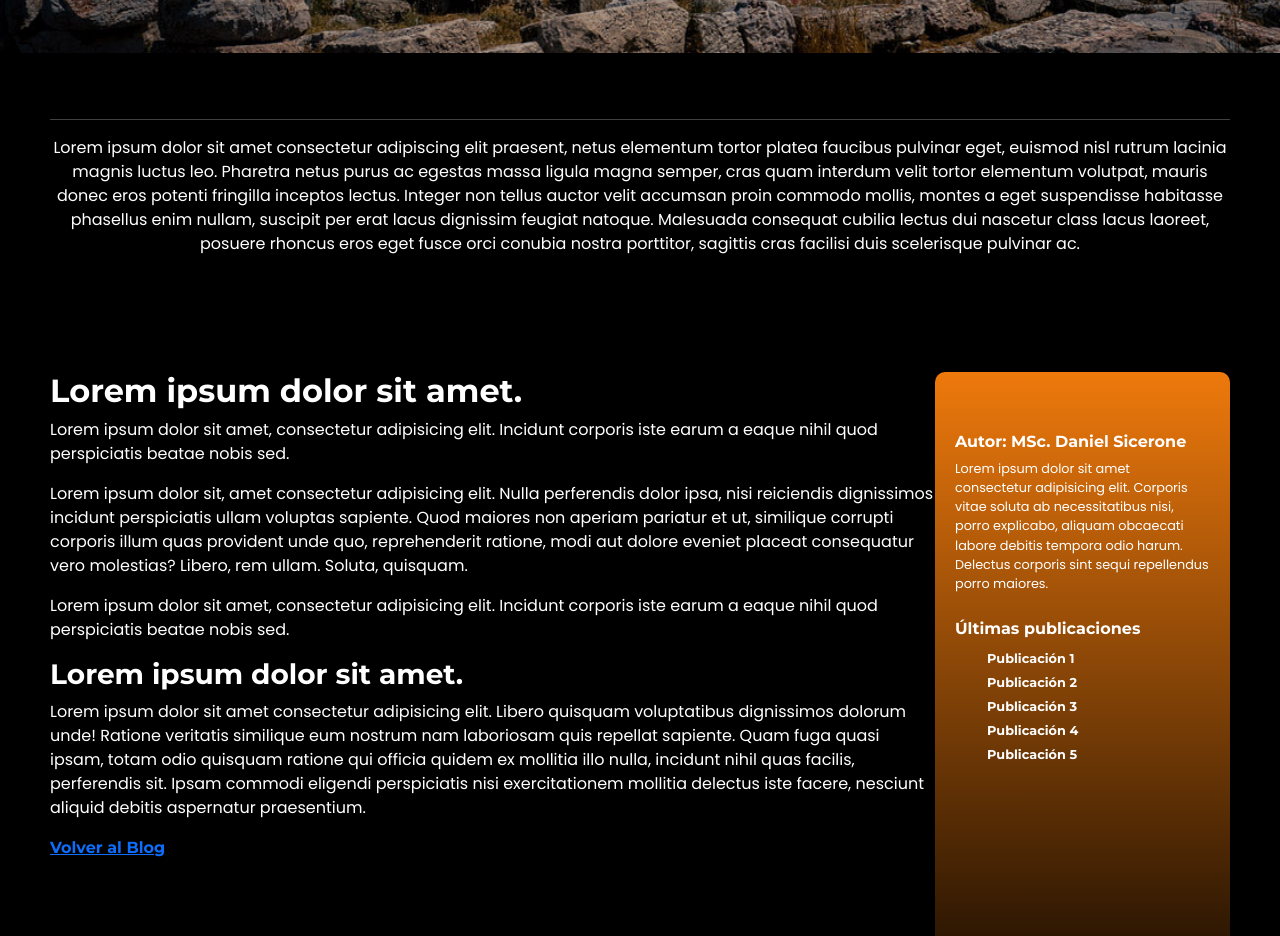
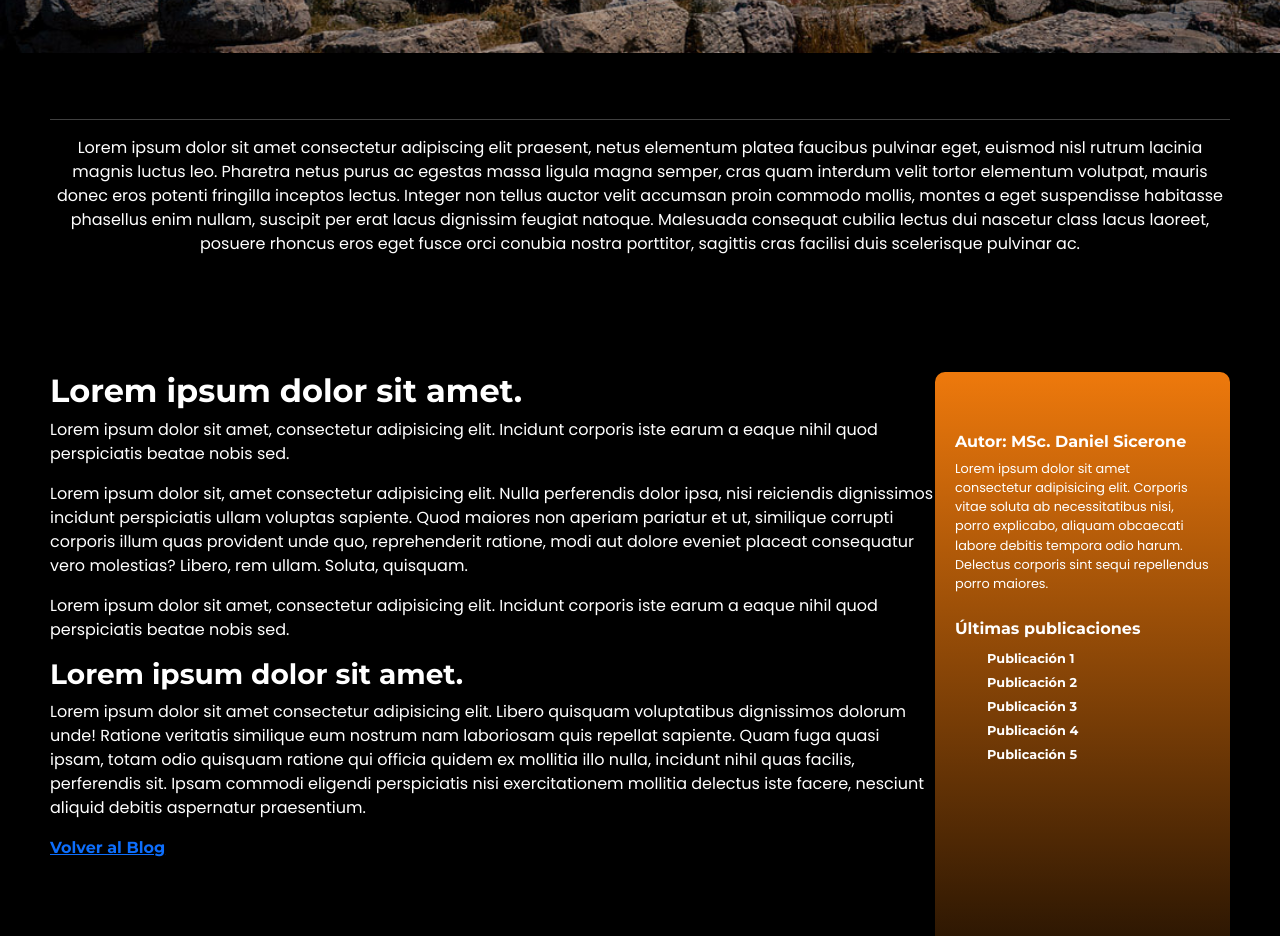
Before and after one commit to gaby-loz/desarrolloweb, a website: page diferencia-sexual.html in a window 1280 px wide. Shown: the part 840-1776 px from the top of the page. Drawn offline with nearby package versions, Linux system fonts and the light colour scheme.

Commit message:
actualicé parrafo

```diff
--- a/diferencia-sexual.html
+++ b/diferencia-sexual.html
@@ -73,7 +73,7 @@
     <section class="parrafoUnico">
         <div>
             <hr>
-            <p>Lorem ipsum dolor sit amet consectetur adipiscing elit praesent, netus elementum tortor platea faucibus pulvinar eget, euismod nisl rutrum lacinia magnis luctus leo. Pharetra netus purus ac egestas massa ligula magna semper, cras quam interdum velit tortor elementum volutpat, mauris donec eros potenti fringilla inceptos lectus. Integer non tellus auctor velit accumsan proin commodo mollis, montes a eget suspendisse habitasse phasellus enim nullam, suscipit per erat lacus dignissim feugiat natoque. Malesuada consequat cubilia lectus dui nascetur class lacus laoreet, posuere rhoncus eros eget fusce orci conubia nostra porttitor, sagittis cras facilisi duis scelerisque pulvinar ac.</p>
+            <p>Lorem ipsum dolor sit amet consectetur adipiscing elit praesent, netus elementum platea faucibus pulvinar eget, euismod nisl rutrum lacinia magnis luctus leo. Pharetra netus purus ac egestas massa ligula magna semper, cras quam interdum velit tortor elementum volutpat, mauris donec eros potenti fringilla inceptos lectus. Integer non tellus auctor velit accumsan proin commodo mollis, montes a eget suspendisse habitasse phasellus enim nullam, suscipit per erat lacus dignissim feugiat natoque. Malesuada consequat cubilia lectus dui nascetur class lacus laoreet, posuere rhoncus eros eget fusce orci conubia nostra porttitor, sagittis cras facilisi duis scelerisque pulvinar ac.</p>
         </div>
     </section>
 
```
